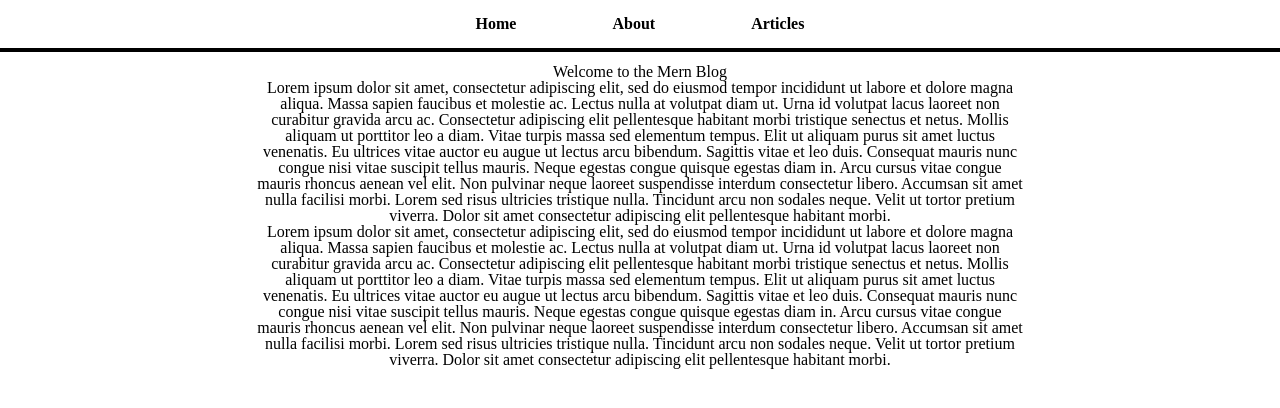
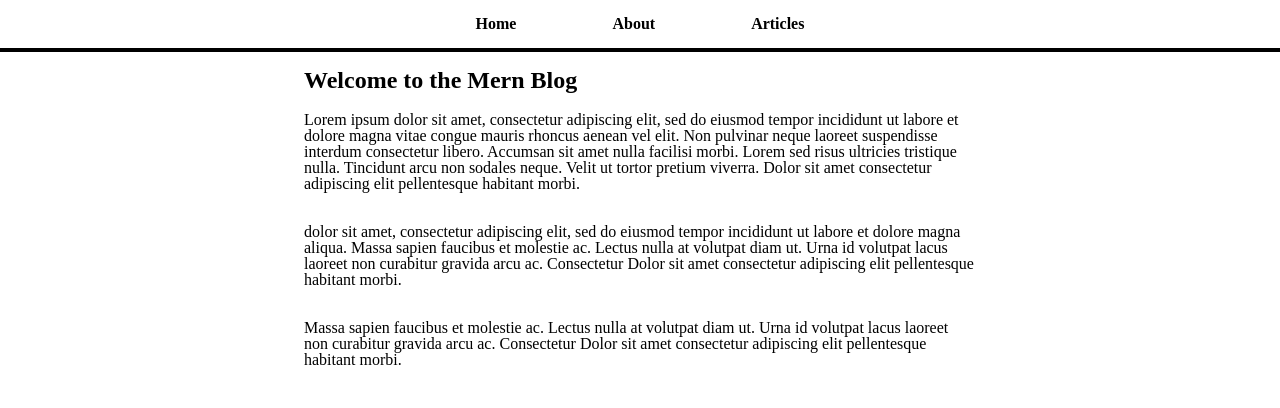
Before and after one commit to mosesvk/_mernBlog, a React (Create React App) app in the folder frontend/: page / in a window 1280 px wide. Shown: the top 408 px of the page. Built offline with nearby package versions, Linux system fonts and the light colour scheme.

Commit message:
_mernBlog frontend Navbar & TailwindCSS implementation

```diff
--- a/frontend/src/App.js
+++ b/frontend/src/App.js
@@ -10,12 +10,14 @@ function App() {
     <Router>
       <div>
         <Navbar />
-        <Routes>
-          <Route path='/' element={<HomePage />} />
-          <Route path='/about' element={<AboutPage />} />
-          <Route path='/article' element={<ArticlePage />} />
-          <Route path='/articlelist' element={<ArticlesListPage />} />
-        </Routes>
+        <div className='max-w-2xl m-auto pt-16'>
+          <Routes>
+            <Route path='/' element={<HomePage />} exact />
+            <Route path='/about' element={<AboutPage />} />
+            <Route path='/article' element={<ArticlePage />} />
+            <Route path='/articlelist' element={<ArticlesListPage />} />
+          </Routes>
+        </div>
       </div>
     </Router>
   );
--- a/frontend/src/pages/HomePage.js
+++ b/frontend/src/pages/HomePage.js
@@ -3,19 +3,11 @@ import React from 'react';
 const HomePage = () => {
   return (
     <>
-      <div className='max-w-3xl m-auto pt-16 text-center'>
-        <h1 className=''>Welcome to the Mern Blog</h1>
-        <p>
+      <div >
+        <h1 className='text-2xl font-bold'>Welcome to the Mern Blog</h1>
+        <p className='inline-block my-4'>
           Lorem ipsum dolor sit amet, consectetur adipiscing elit, sed do
-          eiusmod tempor incididunt ut labore et dolore magna aliqua. Massa
-          sapien faucibus et molestie ac. Lectus nulla at volutpat diam ut. Urna
-          id volutpat lacus laoreet non curabitur gravida arcu ac. Consectetur
-          adipiscing elit pellentesque habitant morbi tristique senectus et
-          netus. Mollis aliquam ut porttitor leo a diam. Vitae turpis massa sed
-          elementum tempus. Elit ut aliquam purus sit amet luctus venenatis. Eu
-          ultrices vitae auctor eu augue ut lectus arcu bibendum. Sagittis vitae
-          et leo duis. Consequat mauris nunc congue nisi vitae suscipit tellus
-          mauris. Neque egestas congue quisque egestas diam in. Arcu cursus
+          eiusmod tempor incididunt ut labore et dolore magna
           vitae congue mauris rhoncus aenean vel elit. Non pulvinar neque
           laoreet suspendisse interdum consectetur libero. Accumsan sit amet
           nulla facilisi morbi. Lorem sed risus ultricies tristique nulla.
@@ -23,24 +15,19 @@ const HomePage = () => {
           Dolor sit amet consectetur adipiscing elit pellentesque habitant
           morbi.
         </p>
-        <p>
-          Lorem ipsum dolor sit amet, consectetur adipiscing elit, sed do
+        <p className='inline-block my-4'>
+          dolor sit amet, consectetur adipiscing elit, sed do
           eiusmod tempor incididunt ut labore et dolore magna aliqua. Massa
           sapien faucibus et molestie ac. Lectus nulla at volutpat diam ut. Urna
           id volutpat lacus laoreet non curabitur gravida arcu ac. Consectetur
-          adipiscing elit pellentesque habitant morbi tristique senectus et
-          netus. Mollis aliquam ut porttitor leo a diam. Vitae turpis massa sed
-          elementum tempus. Elit ut aliquam purus sit amet luctus venenatis. Eu
-          ultrices vitae auctor eu augue ut lectus arcu bibendum. Sagittis vitae
-          et leo duis. Consequat mauris nunc congue nisi vitae suscipit tellus
-          mauris. Neque egestas congue quisque egestas diam in. Arcu cursus
-          vitae congue mauris rhoncus aenean vel elit. Non pulvinar neque
-          laoreet suspendisse interdum consectetur libero. Accumsan sit amet
-          nulla facilisi morbi. Lorem sed risus ultricies tristique nulla.
-          Tincidunt arcu non sodales neque. Velit ut tortor pretium viverra.
           Dolor sit amet consectetur adipiscing elit pellentesque habitant
           morbi.
         </p>
+        <p className='inline-block my-4'>Massa
+          sapien faucibus et molestie ac. Lectus nulla at volutpat diam ut. Urna
+          id volutpat lacus laoreet non curabitur gravida arcu ac. Consectetur
+          Dolor sit amet consectetur adipiscing elit pellentesque habitant
+          morbi.</p>
       </div>
     </>
   );
```
